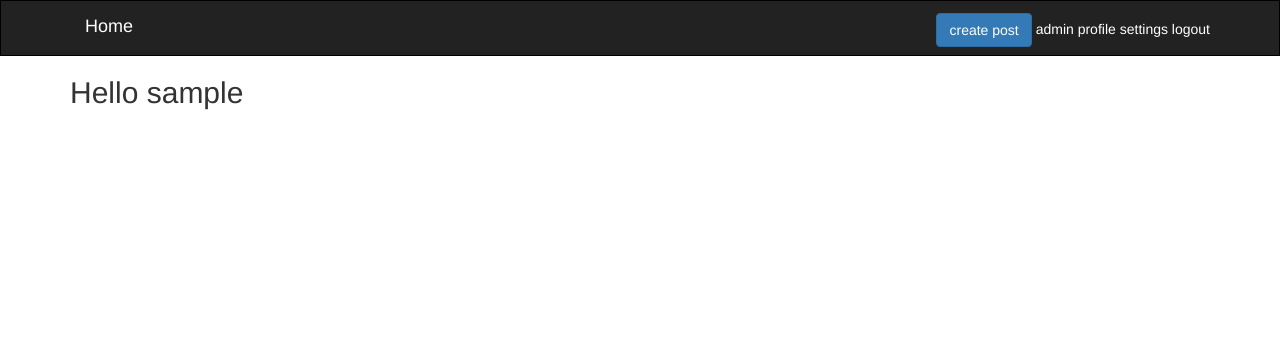
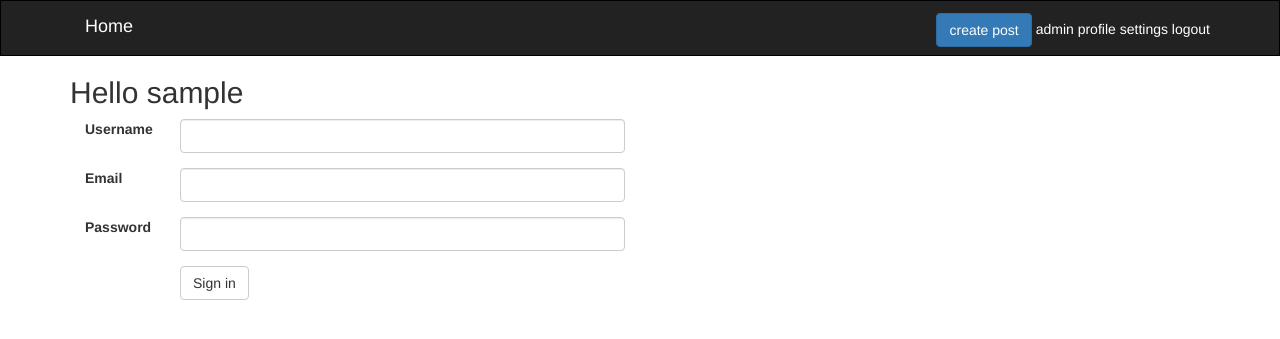
Before and after one commit to albertaw/python-blog-template, a Django app: page /dashboard/ in a window 1280 px wide. Shown: the top 339 px of the page. Run offline with Django 3.2, Linux system fonts and the light colour scheme; the visitor is signed in with stand-in values (Sample User, id 1); some libraries are stand-ins or nearby versions.

Commit message:
adds form to dashboard view

```diff
--- a/dashboard/templates/dashboard/index.html
+++ b/dashboard/templates/dashboard/index.html
@@ -1,5 +1,30 @@
 {% extends 'base.html' %}
 
 {% block content %}
-<h2>Hello {{ user.username }}</h2>
+    <h2>Hello {{ user.username }}</h2>
+    <form class="form-horizontal col-md-6">
+        <div class="form-group">
+            <label for="username" class="col-sm-2">Username</label>
+            <div class="col-sm-10">
+                <input type="text" class="form-control" name="username" id="username">
+            </div>
+        </div>
+        <div class="form-group">
+            <label for="email" class="col-sm-2">Email</label>
+            <div class="col-sm-10">
+                <input type="email" class="form-control" name="email" id="email">
+            </div>
+        </div>
+        <div class="form-group" class="col-sm-2">
+            <label for="password" class="col-sm-2">Password</label>
+            <div class="col-sm-10">
+                <input type="password" class="form-control" name="password" id="password">
+            </div>
+        </div>
+        <div class="form-group">
+            <div class="col-sm-offset-2 col-sm-10">
+              <button type="submit" class="btn btn-default">Sign in</button>
+            </div>
+        </div>
+    </form>
 {% endblock %}
```
